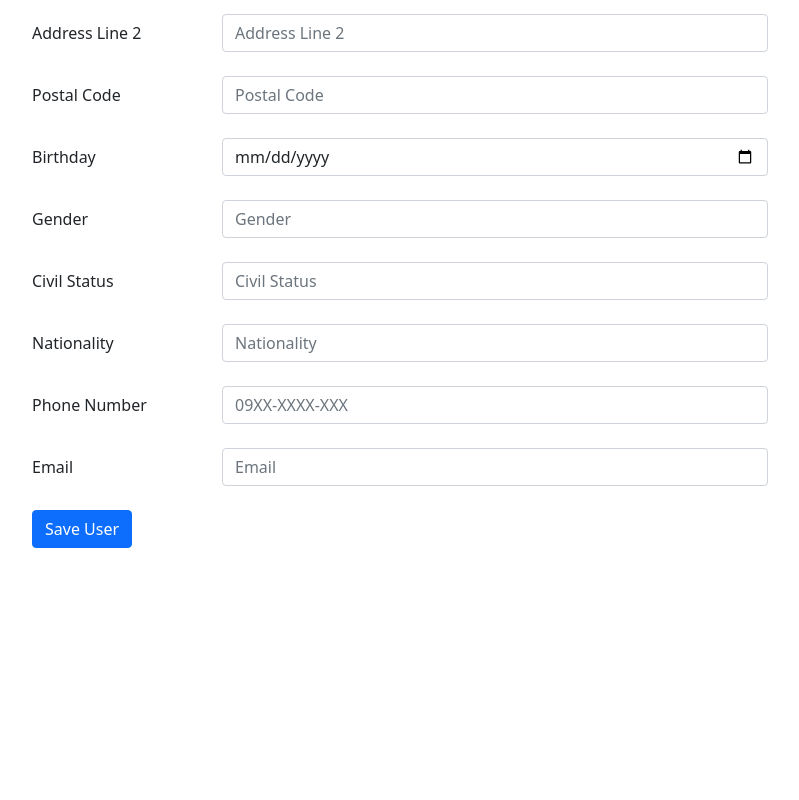
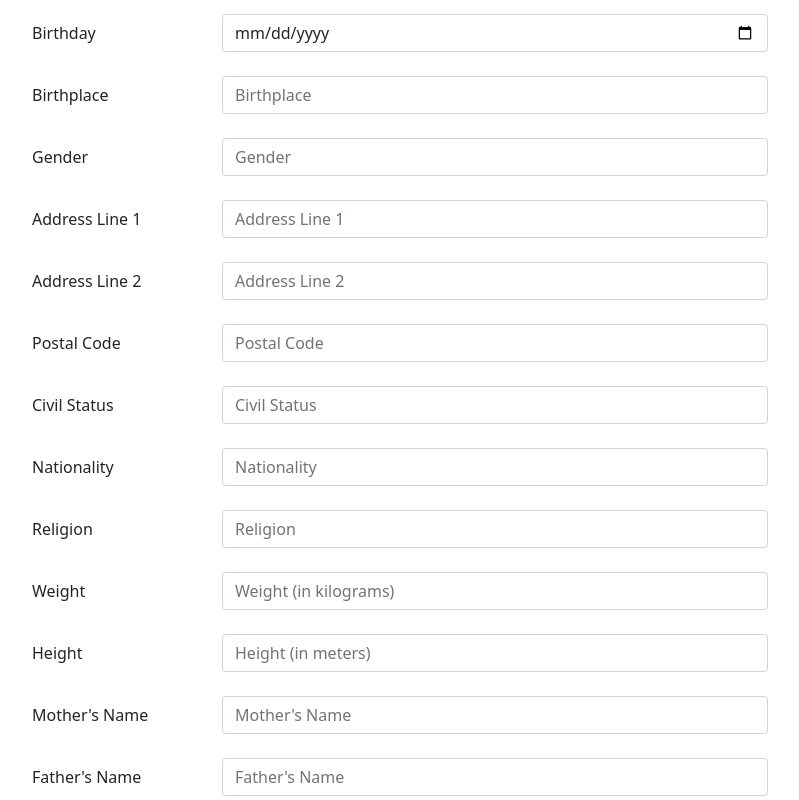
Before and after one commit to Buenaventura-Celine/User_Registration, a React (Create React App) app in the folder user_registration/: page /create in a window 1280 px wide. Shown: the part 380-1180 px from the top of the page, without its empty margins (50-849 px from the left). Before the commit the page ends 928 px from the top, so only its background shows below. Built offline with nearby package versions, Linux system fonts and the light colour scheme.

Commit message:
Added some more fields

```diff
--- a/user_registration/src/UserForm.js
+++ b/user_registration/src/UserForm.js
@@ -7,13 +7,20 @@ export const UserForm = ({ user, onSubmit }) =>{
             name: user ? user.name : "",
             first_name: user ? user.first_name : "",
             middle_name: user ? user.middle_name : "",
+            age : user ? user.age : "",
+            birthday: user ? user.birthday : "",
+            birthplace: user ? user.birthplace : "",
+            gender: user ? user.gender : "",
             address_one: user ? user.address_one : "",
             address_two: user ? user.address_two : "",
             postal_code: user ? user.postal_code : "",
-            birthday: user ? user.birthday : "",
-            gender: user ? user.gender : "",
             civil_status: user ? user.civil_status : "",
             nationality: user ? user.nationality : "",
+            religion: user ? user.religion : "",
+            weight: user ? user.weight : "",
+            height: user ? user.height : "",
+            mother_name: user ? user.mother_name : "",
+            father_name: user ? user.father_name : "",
             phone_number: user ? user.phone_number : "",
             email: user ? user.email : "",
         }
@@ -84,6 +91,85 @@ export const UserForm = ({ user, onSubmit }) =>{
             </div>
             <br></br>
 
+            {/* Age */}
+            <div className="form-group row">
+                <label className="col-sm-2 col-form-label">Age</label>
+                <div className="col-sm-6">
+                    <input
+                        placeholder="Age"
+                        className="form-control"
+                        type="text"
+                        name="age"
+                        id="age"
+                        autoComplete="off"
+                        {...register("age", {
+                            required: "Required",
+                        })}
+                    />
+                </div>
+            </div>
+            <br></br>
+
+            {/* Birthday */}
+            <div className="form-group row">
+                <label className="col-sm-2 col-form-label">Birthday</label>
+                <div className="col-sm-6">
+                    <input
+                        placeholder="Birthday"
+                        className="form-control"
+                        type="date"
+                        name="birthday"
+                        id="birthday"
+                        autoComplete="off"
+                        {...register("birthday", {
+                            required: "Required",
+                        })}
+                    />
+                </div>
+            </div>
+            <br></br>
+
+            {/* Birthplace */}
+            <div className="form-group row">
+                <label className="col-sm-2 col-form-label">Birthplace</label>
+                <div className="col-sm-6">
+                    <input
+                        placeholder="Birthplace"
+                        className="form-control"
+                        type="text"
+                        name="birthplace"
+                        id="birthplace"
+                        autoComplete="off"
+                        {...register("birthplace", {
+                            required: "Required",
+                        })}
+                    />
+                </div>
+            </div>
+            <br></br>
+
+            {/* Gender */}
+            <div className="form-group row">
+                <label className="col-sm-2 col-form-label">Gender</label>
+                <div className="col-sm-6">
+                    <input
+                        placeholder="Gender"
+                        type="list"
+                        list="gender"
+                        name="gender"
+                        className="form-control"
+                        {...register("gender", {
+                            required: "Required",
+                        })}/>
+                        <datalist id="gender">
+                            <option value="Female">Female</option>
+                            <option value="Male">Male</option>
+                        </datalist>
+                </div>
+            </div>
+            <br></br>
+
+
             {/* Address Line 1 */}
             <div className="form-group row">
                 <label className="col-sm-2 col-form-label">Address Line 1</label>
@@ -141,45 +227,7 @@ export const UserForm = ({ user, onSubmit }) =>{
             </div>
             <br></br>
 
-            {/* Birthday */}
-            <div className="form-group row">
-                <label className="col-sm-2 col-form-label">Birthday</label>
-                <div className="col-sm-6">
-                    <input
-                        placeholder="Birthday"
-                        className="form-control"
-                        type="date"
-                        name="birthday"
-                        id="birthday"
-                        autoComplete="off"
-                        {...register("birthday", {
-                            required: "Required",
-                        })}
-                    />
-                </div>
-            </div>
-            <br></br>
 
-            {/* Gender */}
-            <div className="form-group row">
-                <label className="col-sm-2 col-form-label">Gender</label>
-                <div className="col-sm-6">
-                    <input
-                        placeholder="Gender"
-                        type="list"
-                        list="gender"
-                        name="gender"
-                        className="form-control"
-                        {...register("gender", {
-                            required: "Required",
-                        })}/>
-                        <datalist id="gender">
-                            <option value="Female">Female</option>
-                            <option value="Male">Male</option>
-                        </datalist>
-                </div>
-            </div>
-            <br></br>
 
             {/* Civil Status*/}
             <div className="form-group row">
@@ -222,6 +270,104 @@ export const UserForm = ({ user, onSubmit }) =>{
                 </div>
             </div>
             <br></br>
+
+            {/* Religion */}
+            <div className="form-group row">
+                <label className="col-sm-2 col-form-label">Religion</label>
+                <div className="col-sm-6">
+                    <input
+                        placeholder="Religion"
+                        className="form-control"
+                        type="text"
+                        name="religion"
+                        id="religion"
+                        autoComplete="off"
+                        {...register("religion", {
+                            required: "Required",
+                        })}
+                    />
+                </div>
+            </div>
+            <br></br>
+
+
+            {/* Weigt */}
+            <div className="form-group row">
+                <label className="col-sm-2 col-form-label">Weight</label>
+                <div className="col-sm-6">
+                    <input
+                        placeholder="Weight (in kilograms)"
+                        className="form-control"
+                        type="text"
+                        name="weight"
+                        id="weight"
+                        autoComplete="off"
+                        {...register("weight", {
+                            required: "Required",
+                        })}
+                    />
+                </div>
+            </div>
+            <br></br>
+
+            {/* Height */}
+            <div className="form-group row">
+                <label className="col-sm-2 col-form-label">Height</label>
+                <div className="col-sm-6">
+                    <input
+                        placeholder="Height (in meters)"
+                        className="form-control"
+                        type="text"
+                        name="height"
+                        id="height"
+                        autoComplete="off"
+                        {...register("height", {
+                            required: "Required",
+                        })}
+                    />
+                </div>
+            </div>
+            <br></br>
+
+            {/* Mother's Name */}
+            <div className="form-group row">
+                <label className="col-sm-2 col-form-label">Mother's Name</label>
+                <div className="col-sm-6">
+                    <input
+                        placeholder="Mother's Name"
+                        className="form-control"
+                        type="text"
+                        name="mother_name"
+                        id="mother_name"
+                        autoComplete="off"
+                        {...register("mother_name", {
+                            required: "Required",
+                        })}
+                    />
+                </div>
+            </div>
+            <br></br>
+
+            {/* Father's Name */}
+            <div className="form-group row">
+                <label className="col-sm-2 col-form-label">Father's Name</label>
+                <div className="col-sm-6">
+                    <input
+                        placeholder="Father's Name"
+                        className="form-control"
+                        type="text"
+                        name="father_name"
+                        id="father_name"
+                        autoComplete="off"
+                        {...register("father_name", {
+                            required: "Required",
+                        })}
+                    />
+                </div>
+            </div>
+            <br></br>
+
+
 
             {/* Phone Number */}
             <div className="form-group row">
@@ -267,6 +413,7 @@ export const UserForm = ({ user, onSubmit }) =>{
                     Save User
                 </button>
             </div>
+            <br></br>
         </form>
 
     );
--- a/user_registration/src/UserList.js
+++ b/user_registration/src/UserList.js
@@ -18,10 +18,7 @@ const StyledTableCell = withStyles((theme) => ({
   head: {
     backgroundColor: theme.palette.common.black,
     color: theme.palette.common.white,
-  },
-  body: {
-    fontSize: 14,
-  },
+  }
 }))(TableCell);
 
 const StyledTableRow = withStyles((theme) => ({
@@ -34,9 +31,9 @@ const StyledTableRow = withStyles((theme) => ({
 
 const useStyles = makeStyles({
    table:{
-       width: '96%',
+       width: '99%',
        marginTop: '3rem',
-       marginLeft: '2rem',
+       marginLeft: '0.2rem',
        marginRight: '2rem',
        marginBottom: '2rem'
    }
@@ -61,7 +58,7 @@ export const UserList = () => {
     fetch(`http://localhost:4000/${id}` , {
       method:'DELETE'
     }).then((result) => result.json()).then((resp)=>{
-      alert("User Deleted")
+      alert("User will be deleted")
       console.warn(resp)
       getUserList();
     })
@@ -71,14 +68,15 @@ export const UserList = () => {
             <Table>
                 <TableHead>
                     <TableRow>
+                        {/* Not all details should be displayed in the table.
+                        Only those relevant should be shown. */}
                         <StyledTableCell>Last Name</StyledTableCell>
                         <StyledTableCell>Frist Name</StyledTableCell>
                         <StyledTableCell>Middle Name</StyledTableCell>
+                        <StyledTableCell>Age</StyledTableCell>
                         <StyledTableCell>Birthday</StyledTableCell>
                         <StyledTableCell>Gender</StyledTableCell>
                         <StyledTableCell>Civil Status</StyledTableCell>
-                        <StyledTableCell>Nationality</StyledTableCell>
-                        <StyledTableCell>Phone Number</StyledTableCell>
                         <StyledTableCell>Email</StyledTableCell>
                         <StyledTableCell>Action</StyledTableCell>
                     </TableRow>
@@ -89,11 +87,10 @@ export const UserList = () => {
                             <StyledTableCell>{user.name}</StyledTableCell>
                             <StyledTableCell>{user.first_name}</StyledTableCell>
                             <StyledTableCell>{user.middle_name}</StyledTableCell>
+                            <StyledTableCell>{user.age}</StyledTableCell>
                             <StyledTableCell>{user.birthday}</StyledTableCell>
                             <StyledTableCell>{user.gender}</StyledTableCell>
                             <StyledTableCell>{user.civil_status}</StyledTableCell>
-                            <StyledTableCell>{user.nationality}</StyledTableCell>
-                            <StyledTableCell>{user.phone_number}</StyledTableCell>
                             <StyledTableCell>{user.email}</StyledTableCell>
                             <StyledTableCell>
                               <IconButton color="default" aria-label="upload picture" href={`/edit/${user._id}`}>
```
Also changed, not shown: 2 other files (tests, documents, lock files or other folders).
